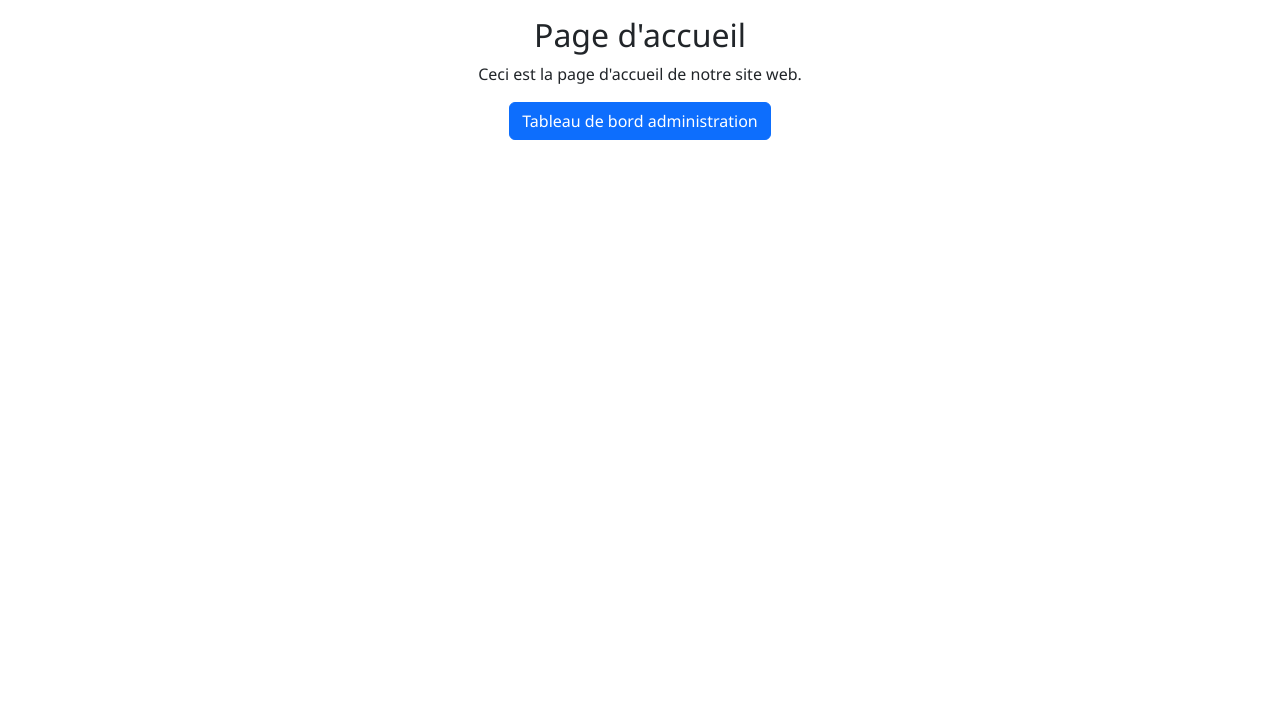
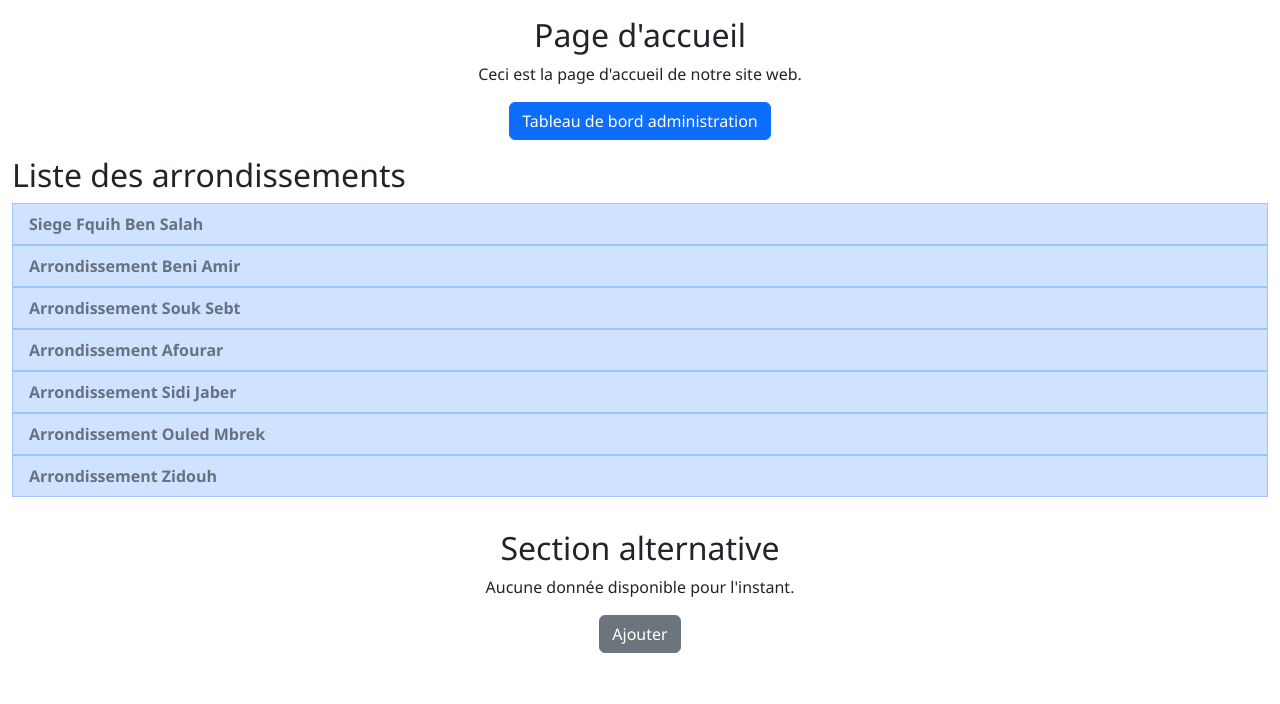
Before and after one commit to the8Proffesional/FLASK, a Flask app: page / in a window 1280 px wide. Shown: the part 96-800 px from the top of the page. Run offline with Flask 3, Linux system fonts and the light colour scheme; data comes from the database, SQL or seed files in the repository; both versions use the stored data as it was after the commit.

Commit message:
index page

```diff
--- a/Site/main/main.py
+++ b/Site/main/main.py
@@ -1,7 +1,26 @@
 from flask import Blueprint, render_template
+from flask import Blueprint, render_template, request, redirect, url_for
+from models import Arondissement, Departement, Model, Utilisateur, Material
 
 main = Blueprint('main', __name__)
 
 @main.route('/')
 def home():
-    return render_template("index.html")
+    arrondissements = Arondissement.query.all()
+    return render_template("index.html", arrondissements=arrondissements)
+
+@main.route('/departements/', methods=['GET'])
+def show_departements():
+    arrondissements = Arondissement.query.all()
+    if request.method == 'GET':
+        dep_id=request.args.get('id', type=int)
+        arr_id=request.args.get('arr_id', type=int)
+        departements = Departement.query.filter_by(arondissement=dep_id).all()
+        depa_id=request.args.get('depa_id', type=int)
+        utilisateurs = Utilisateur.query.filter_by(departement=depa_id).all()
+        user_id = request.args.get('user_id', type=int)
+        materials = Material.query.filter_by(utilisateur_id=user_id).all()
+        materialsListe =[]
+        for mat in materials:
+            materialsListe.append({"inventaire_number": mat.inventaire_number, "serial_number": mat.serial_number, "modelname": Model.query.get(mat.model_id).modelname})
+        return render_template("index.html", arrondissements=arrondissements, departements=departements, id=dep_id, arr_id=arr_id, depa_id=depa_id, user_id=user_id, utilisateurs=utilisateurs, materials=materials, materialsListe=materialsListe)
--- a/Site/static/style.css
+++ b/Site/static/style.css
@@ -63,3 +63,6 @@ body {
     border-top: 1px dashed #ccc;
     font-style: italic;
 }
+.hidden{
+    display: none;
+}
--- a/Site/templates/index.html
+++ b/Site/templates/index.html
@@ -3,12 +3,92 @@
 
 {% block body %}
 <div class="container-fluid">
-    <div class="row">
+    <div class="row" id="section-existante">
         <div class="col-12 text-center my-3">
             <h2>Page d'accueil</h2>
             <p>Ceci est la page d'accueil de notre site web.</p>
             <a href="{{ url_for('admin.admin') }}" class="btn btn-primary">Tableau de bord administration</a>
         </div>
+        <div class="col-12 text-left my-3">
+            <h2>Liste des arrondissements</h2>
+            <div class="row list-group">
+                {% for arrondissement in arrondissements %}
+                <form method="GET" action="{{ url_for('main.show_departements') }}">
+                    <button name="id" value="{{ arrondissement.id }}" type="submit" class="list-group-item list-group-item-action list-group-item-primary text-black-50 fw-bold">
+                    {{ arrondissement.arondissement }}
+                    </button>
+                </form>
+
+                {% if departements and id == arrondissement.id or arr_id == arrondissement.id %}
+                {% for departement in departements %}
+                <form method="GET"  action="{{ url_for('main.show_departements') }}">
+                    <button name="depa_id" value="{{ departement.id }}" type="submit" class="list-group-item list-group-item-action list-group-item-warning text-black fw-bold">
+                        {{ departement.departement }}
+                    </button>
+                    <input type="hidden" name="id" value="{{ departement.arondissement }}">
+                    <input type="hidden" name="arr_id" value="{{ departement.arondissement }}">
+                </form>
+
+                {% if utilisateurs and depa_id == departement.id %}
+                {% for utilisateur in utilisateurs %}
+               <form id = "myform" method="GET"  action="{{ url_for('main.show_departements') }}">
+                    <div class="d-flex justify-content-between">
+                    <button name="user_id" value="{{ utilisateur.id }}" type="submit" class="list-group-item list-group-item-action list-group-item-light text-success fw-bold">
+                        {{ utilisateur.nomUtilisateur }}
+                    </button>
+                    <button type="button" type="submit" class="btn btn-outline-success" data-username="{{ utilisateur.nomUtilisateur }}" onclick="afficherDetailmateriel(this.dataset.username)">Details matériel</button>
+                    <input type="hidden" name="id" value="{{ departement.arondissement }}">
+                    <input type="hidden" name="arr_id" value="{{ departement.arondissement }}">
+                    <input type="hidden" name="depa_id" value="{{ departement.id }}">
+                    </div>
+               </form>
+
+                {% endfor %}
+                {% endif %}
+
+                {% endfor %}
+                {% endif %}
+
+                {% endfor %}
+            </div>
+        </div>
     </div>
+    <div class="row" id="section-alternative">
+        <div class="col-12 text-center my-3">
+            <h2>Section alternative</h2>
+            <p id="nom_utilisateur" >Aucune donnée disponible pour l'instant.</p>
+            <button class="btn btn-secondary" onclick="addLocalVariable()">Ajouter</button>
+        </div>
+
+    </div>
+
 </div>
+<script>
+
+    function afficherDetailmateriel(nomUtilisateur) {
+        localStorage.setItem('utilisateur', nomUtilisateur);
+        document.getElementById('section-existante').style.display = 'none';
+        document.getElementById('section-alternative').style.display = 'block';
+        document.getElementById('nom_utilisateur').innerHTML=localStorage.getItem('utilisateur').toString();
+    }
+
+    function addLocalVariable() {
+        // supprimer la valeur du variable dans une localestorage
+        localStorage.removeItem('utilisateur');
+        document.getElementById('section-alternative').style.display = 'none';
+        document.getElementById('section-existante').style.display = 'block';
+
+
+    }
+    // virifier si la variable existe dans le localstorage pour afficher la section alternative
+    if (localStorage.getItem('utilisateur')) {
+        document.getElementById('section-existante').style.display = 'none';
+        document.getElementById('section-alternative').style.display = 'block';
+
+        document.getElementById('nom_utilisateur').innerHTML=localStorage.getItem('utilisateur').toString();
+
+    } else {
+        document.getElementById('section-existante').style.display = 'block';
+    }
+</script>
 {% endblock %}
```
Also changed, not shown: instance/site.db.
